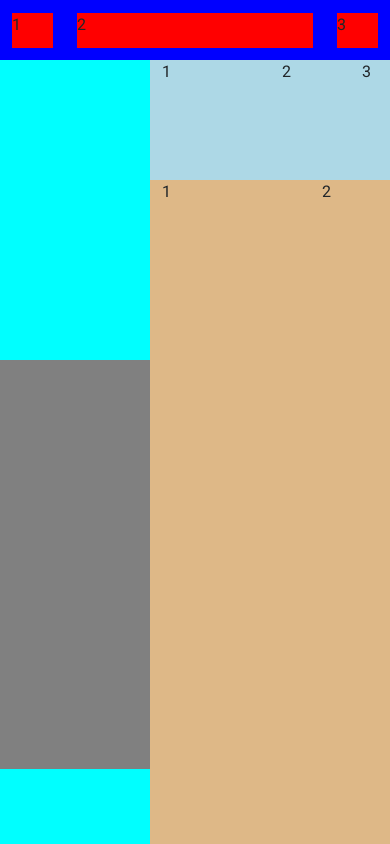
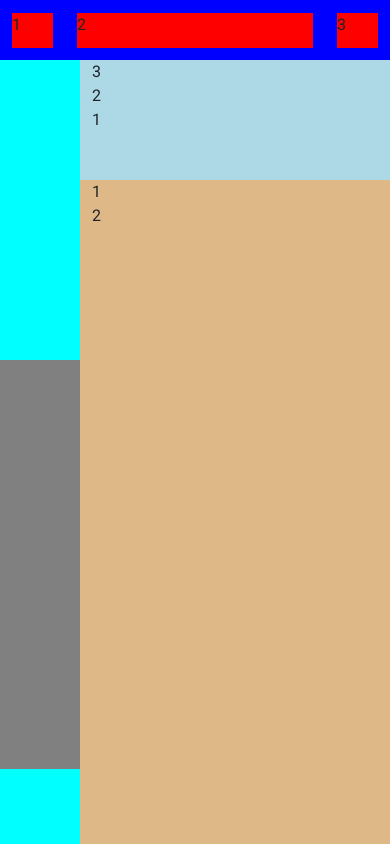
Before and after one commit to BenfanteMarco/html-css-bootstrap-dashboard, a plain HTML site: page index.html in a window 390 px wide. Drawn offline with nearby package versions, Linux system fonts and the light colour scheme.

Commit message:
[AD]responsive

```diff
--- a/css/style.css
+++ b/css/style.css
@@ -80,3 +80,15 @@ main{
     height: calc(100vh - 180px);
     background-color: burlywood;
 }
+
+/* MEDIA-QUERY */
+
+@media screen and (max-width: 767px){
+    .side-bar{
+        width: 80px;
+    }
+
+    .main-content{
+        width: calc(100vw - 80px);
+    }
+}
--- a/index.html
+++ b/index.html
@@ -66,14 +66,14 @@
                 <!-- top-content -->
                 <div class="top-content">
                     <div class="container-fluid">
-                        <div class="row">
-                            <div class="col-6">
+                        <div class="row d-flex">
+                            <div class="col-md-4 col-lg-6 col-12 order-3 order-md-1">
                                 1
                             </div>
-                            <div class="col-4">
+                            <div class="col-md-4 col-lg-3 col-12 order-2 order-md-2">
                                 2
                             </div>
-                            <div class="col-2">
+                            <div class="col-md-4 col-lg-3 col-12 order-1 order-md-3">
                                 3
                             </div>
                         </div>
@@ -84,10 +84,10 @@
                 <div class="bottom-content">
                     <div class="container-fluid">
                         <div class="row">
-                            <div class="col-8">
+                            <div class="col-md-8 col-lg-8 col-12">
                                 1
                             </div>
-                            <div class="col-4">
+                            <div class="col-md-4 col-lg-4 col-12">
                                 2
                             </div>
                         </div>
```
